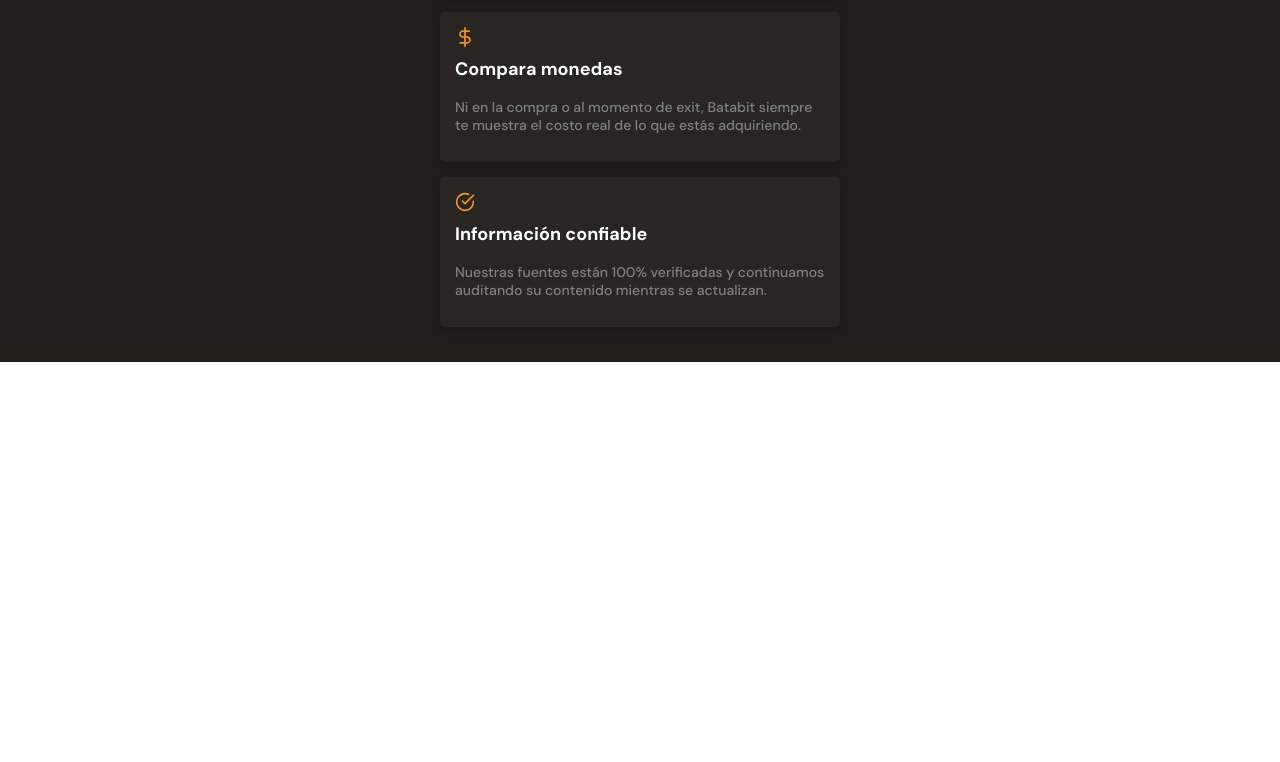
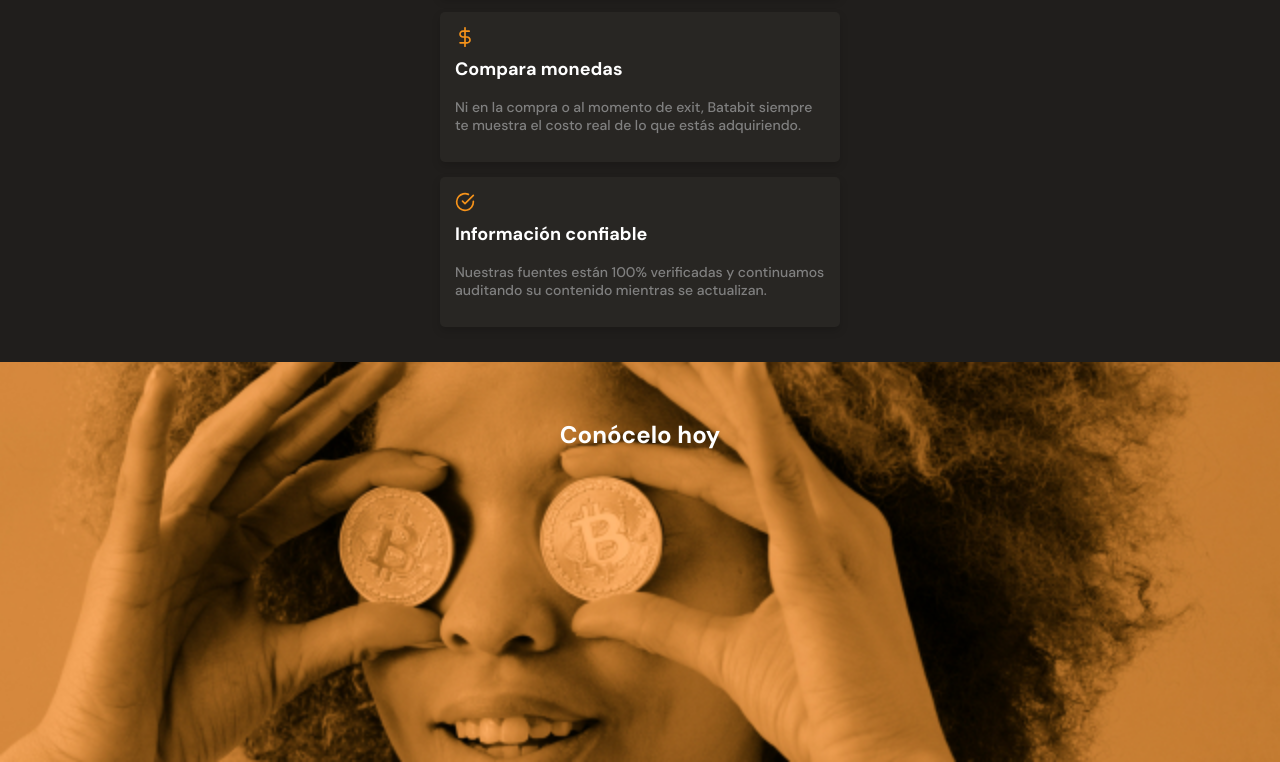
Before and after one commit to sebasmoreno-dev/CursoMobileFirst, a plain HTML site: page index.html in a window 1280 px wide. Shown: the part 1978-2740 px from the top of the page. Before the commit the page ends 2340 px from the top, so only its background shows below. Drawn offline with Linux system fonts and the light colour scheme.

Commit message:
Se realizo la maquetación seccíon comodin

```diff
--- a/CSS/style.css
+++ b/CSS/style.css
@@ -283,7 +283,7 @@ main {
     width: 90%;
     min-width: 288px;
     max-width: 400px;
-    height: 150px;
+    min-height: 150px;
     margin: 15px auto;
     padding: 15px;
     background-color: var(--black);
@@ -326,3 +326,21 @@ main {
     line-height: 1.8rem;
     color: #808080;
 }
+.bitcoin-img-container {
+    width: 100%;
+    min-width: 320px;
+    height: 50vh;
+    background-image: url("../assets/imgs/bitcoinbaby2x.jpg");
+    background-position: center;
+    background-size: cover;
+    background-repeat: no-repeat;
+    text-align: center;
+}
+.bitcoin-img-container h2 {
+    padding-top: 60px;
+    font-size: 2.4rem;
+    font-weight: bold;
+    line-height: 2.6rem;
+    color: var(--just-white);
+
+}
--- a/index.html
+++ b/index.html
@@ -130,7 +130,9 @@
                     </article>
                </section>
           </section>
-          <section></section>
+          <section class="bitcoin-img-container">
+               <h2>Conócelo hoy</h2>
+          </section>
           <section></section>
      </main>
      <footer></footer>
```
Also changed, not shown: assets/iconos/batata.svg (added).
